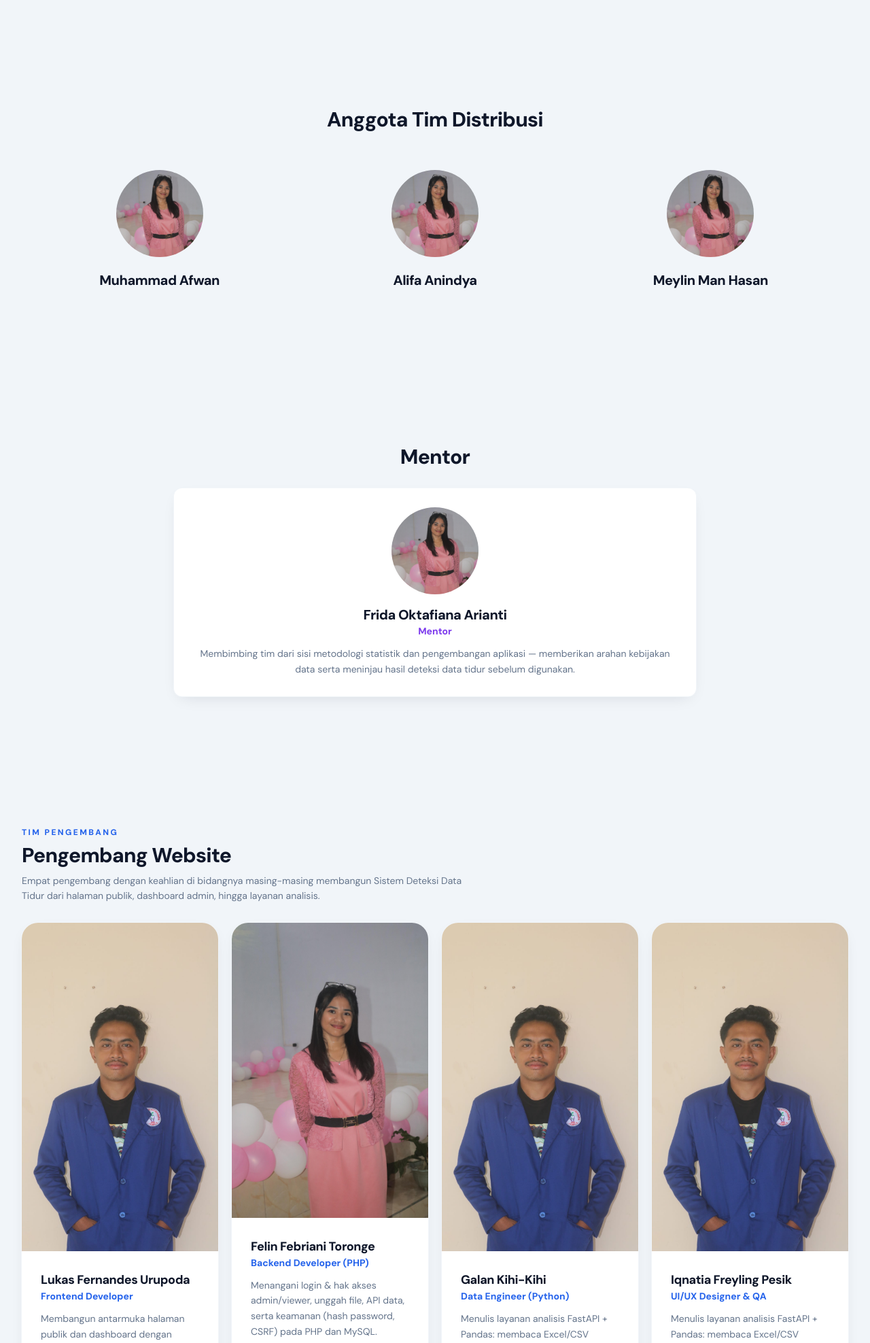
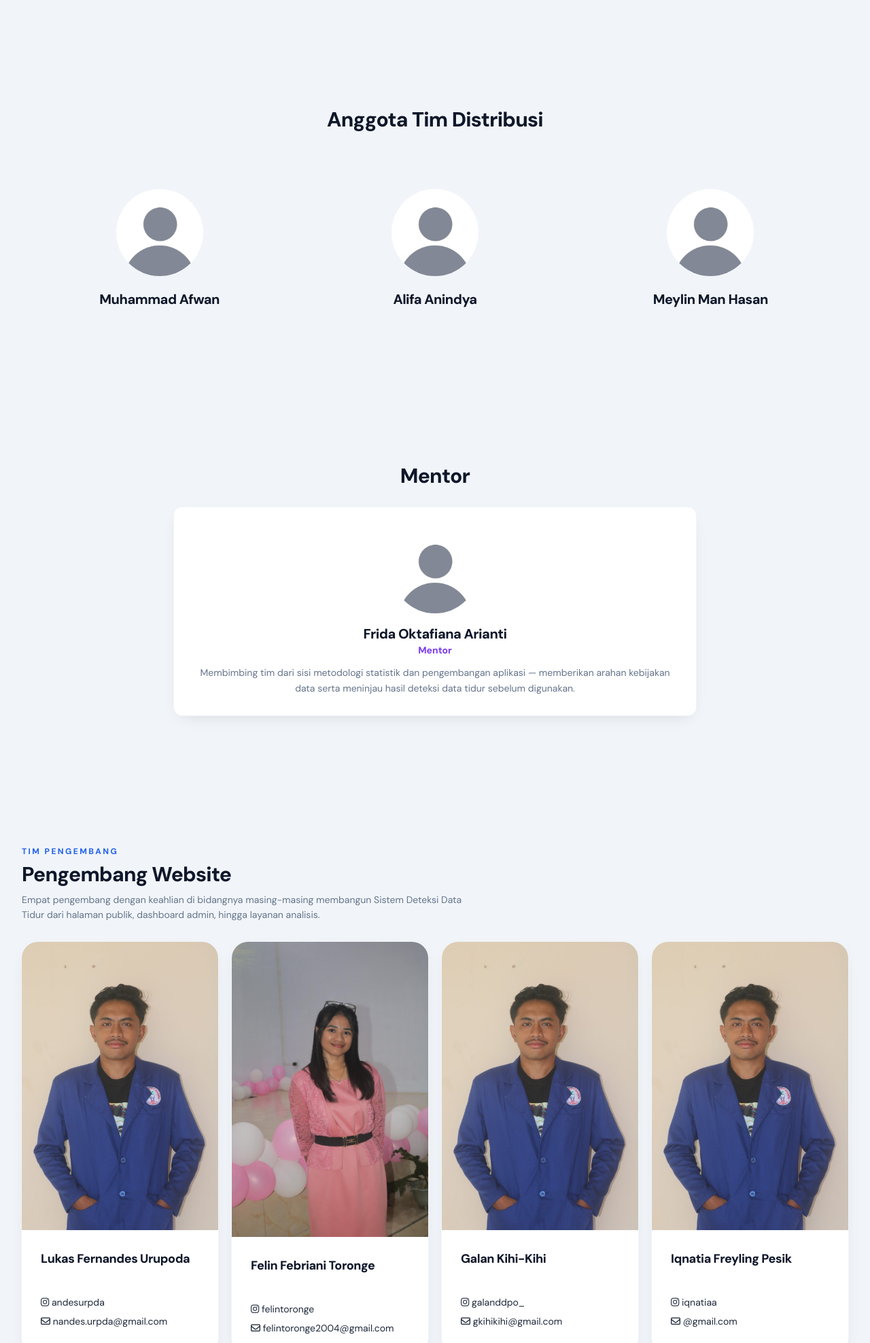
Before and after one commit to fernandesurpda/data-tidur-bps-halut, a PHP site: page /tentang-kami.php in a window 1280 px wide. Shown: the part 715-2690 px from the top of the page at 68% size. Run offline with PHP 8.4, Linux system fonts and the light colour scheme; some libraries are stand-ins or nearby versions.

Commit message:
menambahkan link sosmed

```diff
--- a/tentang-kami.php
+++ b/tentang-kami.php
@@ -135,10 +135,10 @@ $tahunKini  = date('Y');
     <!-- <p class="text-xs text-center font-extrabold uppercase tracking-[0.2em] text-emerald-600">Tim Distribusi</p> -->
     <h2 class="mt-2 text-center text-2xl font-extrabold tracking-tight text-slate-900 md:text-3xl">Anggota Tim Distribusi</h2>
 
-    <div class="mt-7 grid lg:grid-cols-3">
+    <div class="mt-14 grid lg:grid-cols-3">
       <!-- Profil Anggota Tim -->
       <div class="flex text-center flex-col items-center gap-5 p-7">
-        <img src="assets/img/pengembang3.jpeg" class="w-32 h-32 rounded-full object-cover" alt="">
+        <img src="assets/img/profil-icon.jpg" class="w-32 h-32 rounded-full object-cover" alt="">
         <div class="min-w-0">
           <p class="text-xl font-extrabold tracking-tight text-slate-900">Muhammad Afwan</p>
           <!-- <p class="text-sm font-bold text-emerald-600">Anggota Tim Distribusi</p> -->
@@ -151,14 +151,14 @@ $tahunKini  = date('Y');
       </div>
 
       <div class="flex text-center flex-col items-center gap-5 p-7">
-        <img src="assets/img/pengembang3.jpeg" class="w-32 h-32 rounded-full object-cover" alt="">
+        <img src="assets/img/profil-icon.jpg" class="w-32 h-32 rounded-full object-cover" alt="">
         <div class="min-w-0">
           <p class="text-xl font-extrabold tracking-tight text-slate-900">Alifa Anindya</p>
         </div>
       </div>
 
       <div class="flex text-center flex-col items-center gap-5 p-7">
-        <img src="assets/img/pengembang3.jpeg" class="w-32 h-32 rounded-full object-cover" alt="">
+        <img src="assets/img/profil-icon.jpg" class="w-32 h-32 rounded-full object-cover" alt="">
         <div class="min-w-0">
           <p class="text-xl font-extrabold tracking-tight text-slate-900">Meylin Man Hasan</p>
         </div>
@@ -172,7 +172,7 @@ $tahunKini  = date('Y');
 
     <div class="mt-7 flex flex-col items-center text-center gap-5 rounded-xl bg-white p-7 shadow-card ring-1 ring-slate-100 lg:max-w-3xl">
       <div class="min-w-0 flex flex-col items-center">
-        <img src="assets/img/pengembang3.jpeg" class="w-32 h-32 rounded-full object-cover" alt="Foto Frida">
+        <img src="assets/img/profil-icon.jpg" class="w-32 h-32 rounded-full object-cover" alt="">
         <p class="mt-4 text-xl font-extrabold tracking-tight text-slate-900">Frida Oktafiana Arianti</p>
         <p class="text-sm font-bold text-violet-600">Mentor</p>
         <p class="mt-3 text-sm leading-relaxed text-slate-500">
@@ -203,27 +203,25 @@ $tahunKini  = date('Y');
 
         <div class="p-7 flex-1">
           <p class="text-lg font-extrabold tracking-tight text-slate-900">Lukas Fernandes Urupoda</p>
-          <p class="text-sm font-bold text-primary-600">Frontend Developer</p>
-          <p class="mt-3 text-sm leading-relaxed text-slate-500">
-            Membangun antarmuka halaman publik dan dashboard dengan Tailwind CSS,
-            Apache ECharts, dan Leaflet agar responsif serta mudah dibaca.
-          </p>
+          <div class="icon-sosmed flex flex-col mt-10 gap-2 text-sm">
+            <a href="#"><i class="fa-brands fa-instagram"></i> andesurpda</a>
+            <a href="nandes.urpda@gmail.com"><i class="fa-regular fa-envelope"></i> nandes.urpda@gmail.com</a>
+          </div>
         </div>
       </div>
 
       <!-- CARD 2 -->
       <div class="rounded-3xl bg-white shadow-card ring-1 ring-slate-100 overflow-hidden flex flex-col">
         <div class="w-full">
-          <img src="assets/img/pengembang3.jpeg" class="w-full h-auto object-cover" alt="tim-pengembang-web">
+          <img src="assets/img/pengembang3.jpeg" class="w-full h- object-cover" alt="tim-pengembang-web">
         </div>
 
         <div class="p-7 flex-1">
           <p class="text-lg font-extrabold tracking-tight text-slate-900">Felin Febriani Toronge</p>
-          <p class="text-sm font-bold text-primary-600">Backend Developer (PHP)</p>
-          <p class="mt-3 text-sm leading-relaxed text-slate-500">
-            Menangani login &amp; hak akses admin/viewer, unggah file, API data, serta
-            keamanan (hash password, CSRF) pada PHP dan MySQL.
-          </p>
+          <div class="icon-sosmed flex flex-col mt-10 gap-2 text-sm">
+            <a href=""><i class="fa-brands fa-instagram"></i> felintoronge</a>
+            <a href="nandes.urpda@gmail.com"><i class="fa-regular fa-envelope"></i> felintoronge2004@gmail.com</a>
+          </div>
         </div>
       </div>
 
@@ -235,11 +233,10 @@ $tahunKini  = date('Y');
 
         <div class="p-7 flex-1">
           <p class="text-lg font-extrabold tracking-tight text-slate-900">Galan Kihi-Kihi</p>
-          <p class="text-sm font-bold text-primary-600">Data Engineer (Python)</p>
-          <p class="mt-3 text-sm leading-relaxed text-slate-500">
-            Menulis layanan analisis FastAPI + Pandas: membaca Excel/CSV SHPED,
-            agregasi bulanan, deteksi data tidur, dan ekspor Excel.
-          </p>
+          <div class="icon-sosmed flex flex-col mt-10 gap-2 text-sm">
+            <a href="#"><i class="fa-brands fa-instagram"></i> galanddpo_</a>
+            <a href="nandes.urpda@gmail.com"><i class="fa-regular fa-envelope"></i> gkihikihi@gmail.com</a>
+          </div>
         </div>
       </div>
 
@@ -251,11 +248,10 @@ $tahunKini  = date('Y');
 
         <div class="p-7 flex-1">
           <p class="text-lg font-extrabold tracking-tight text-slate-900">Iqnatia Freyling Pesik</p>
-          <p class="text-sm font-bold text-primary-600">UI/UX Designer &amp; QA</p>
-          <p class="mt-3 text-sm leading-relaxed text-slate-500">
-            Menulis layanan analisis FastAPI + Pandas: membaca Excel/CSV SHPED,
-            agregasi bulanan, deteksi data tidur, dan ekspor Excel.
-          </p>
+          <div class="icon-sosmed flex flex-col mt-10 gap-2 text-sm">
+            <a href="#"><i class="fa-brands fa-instagram"></i> iqnatiaa</a>
+            <a href="nandes.urpda@gmail.com"><i class="fa-regular fa-envelope"></i> @gmail.com</a>
+          </div>
         </div>
       </div>
     </div>
```
Also changed, not shown: assets/img/profil-icon.jpg (added), assets/img/tim-pengembang2.jpeg.
